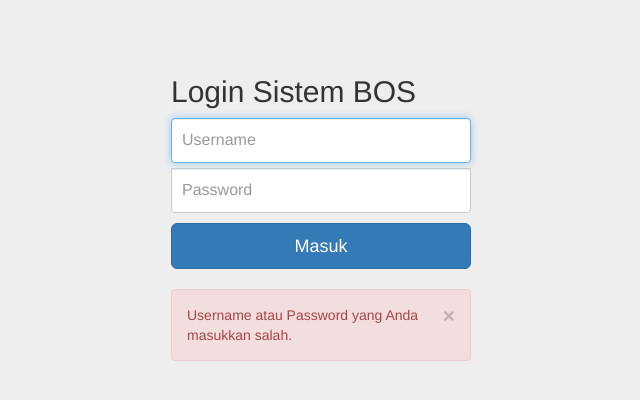
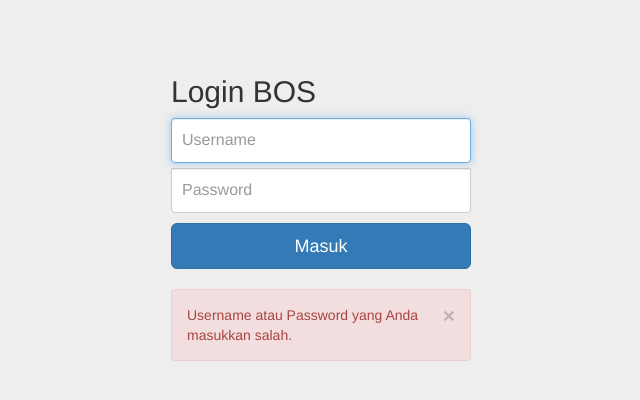
Before and after one commit to zidniadzkia/sibos, a PHP site: page /login.php?info=gagal in a window 1280 px wide. Shown: the top 400 px of the page, without its empty margins (319-959 px from the left). Run offline with PHP 8.4, Linux system fonts and the light colour scheme.

Commit message:
Update login.php

```diff
--- a/sibos/login.php
+++ b/sibos/login.php
@@ -8,7 +8,7 @@
     <meta name="author" content="">
     <link rel="icon" href="assets/images/BOS.jpg" type="image/x-icon">
 
-    <title>:: Login ::</title>
+    <title>:: Login BOS ::</title>
     <!-- Bootstrap core CSS -->
     <link href="assets/css/bootstrap.min.css" rel="stylesheet">
     <link href="assets/css/signin.css" rel="stylesheet">
@@ -24,7 +24,7 @@
 
         <form class="form-signin" id="loginForm" method="POST" action="core/login_validasi.php">
             <h2 class="form-signin-heading">
-                    Login Sistem BOS
+                    Login BOS
             </h2>
                 <label for="username" class="sr-only">Username</label>
                 <input type="text" id="username" name="username" class="form-control" placeholder="Username" required autofocus>
```
